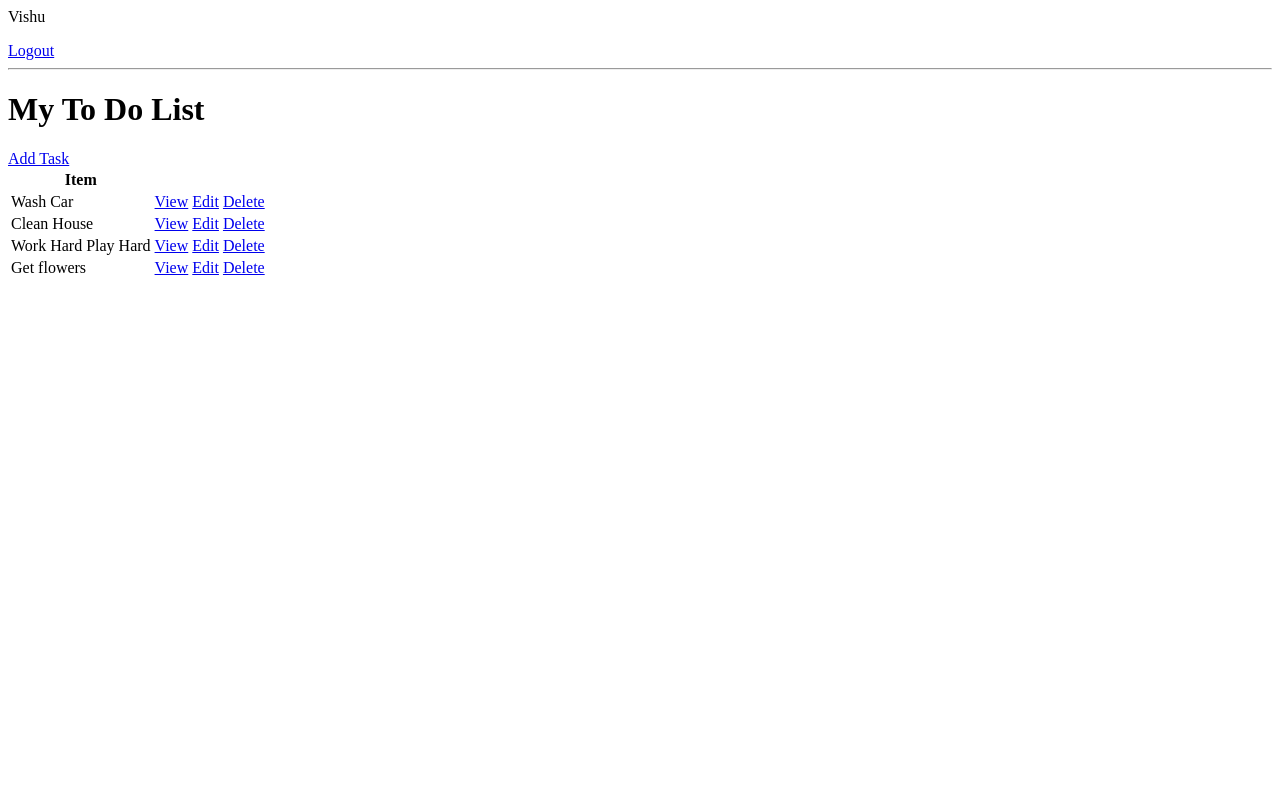
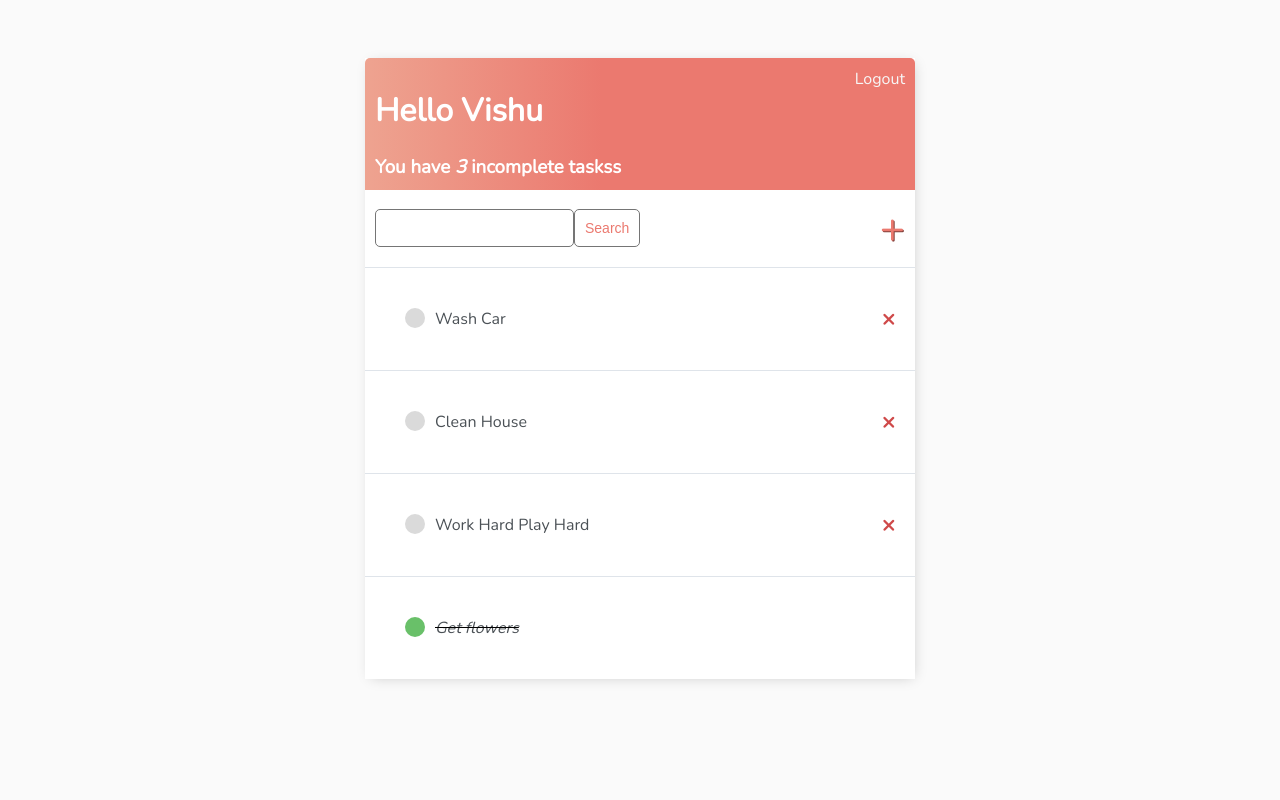
Before and after one commit to Vishwajeetbhalere/TODO_List, a Django app: page / in a window 1280 px wide. Run offline with Django 5.2, Linux system fonts and the light colour scheme; a user stored in the database is signed in; data comes from the database, SQL or seed files in the repository; both versions use the stored data as it was after the commit.

Commit message:
Thrid Commit

```diff
--- /dev/null
+++ b/base/templates/base/main.html
@@ -0,0 +1,140 @@
+<!DOCTYPE html>
+<html lang="en">
+<head>
+    <meta charset="UTF-8">
+    <meta name="viewport" content="width=device-width, initial-scale=1.0">
+
+    <link rel="preconnect" href="https://fonts.gstatic.com">
+    <link href="https://fonts.googleapis.com/css2?family=Nunito:wght@200&display=swap" rel="stylesheet">
+
+    <title>TO-DO List</title>
+
+    <style>
+      body {
+        background-color: #FAFAFA;
+        font-family: 'Nunito', sans-serif;
+        padding-top: 50px;
+        }
+
+        h1,
+        h2,
+        h3,
+        h4,
+        h5,
+        h6,{
+            font-family: 'Raleway', sans-serif;
+        }
+        .container{
+            max-width: 550px;
+            margin: auto;
+            background-color: #fff;
+            -webkit-box-shadow: 2px 2px 13px -4px rgba(0, 0, 0, 0.21);
+            box-shadow: 2px 2px 13px -4px rgba(0, 0, 0, 0.21);
+        }
+
+        .header-bar{
+          display: flex;
+          justify-content: space-between;
+          color: #fff;
+          padding: 10px;
+          border-radius: 5px 5px 0 0;
+          background: linear-gradient(90deg, #EEA390 0%, #EB796F 43%, #EB796F 100%);
+        }
+        .header-bar a{
+          color: rgb(247, 247, 247);
+          text-decoration: none;
+        }
+        .task-wrapper {
+          display: flex;
+          align-items: center;
+          justify-content: space-between;
+          padding: 20px;
+          background-color: #fff;
+          border-top: 1px solid #dfe4ea;
+      }
+
+      .task-title {
+          display: flex;
+          padding: 20px;
+      }
+
+      .task-title a {
+          text-decoration: none;
+          color: #4b5156;
+          margin-left: 10px;
+      }
+
+      .task-complete-icon {
+          height: 20px;
+          width: 20px;
+          background-color: rgb(105, 192, 105);
+          border-radius: 50%;
+      }
+
+      .task-incomplete-icon {
+          height: 20px;
+          width: 20px;
+          background-color: rgb(218, 218, 218);
+          border-radius: 50%;
+      }
+
+      .delete-link {
+          text-decoration: none;
+          font-weight: 900;
+          color: #cf4949;
+          font-size: 22px;
+          line-height: 0;
+          padding: 20px 0px;
+      }
+
+      #search-add-wrapper {
+          display: flex;
+          justify-content: space-between;
+          align-items: center;
+          padding: 10px;
+      }
+
+      #add-link {
+          color: #EB796F;
+          text-decoration: none;
+          font-size: 42px;
+          text-shadow: 1px 1px #81413b;
+      }
+
+      input[type=text],
+      input[type=password],
+      textarea {
+          border: 1px solid #757575;
+          border-radius: 5px;
+          padding: 10px;
+          width: 90%;
+      }
+
+      label {
+          padding-top: 10px !important;
+          display: block;
+      }
+
+      .button {
+          border: 1px solid #757575;
+          background-color: #FFF;
+          color: #EB796F;
+          padding: 10px;
+          font-size: 14px;
+          border-radius: 5px;
+          cursor: pointer;
+          text-decoration: none;
+      }
+
+    .card-body {
+        padding: 20px;
+    }
+    </style>
+</head>
+<body>
+    <div class="container">
+        {% block content %}
+        {% endblock content %}
+    </div>
+</body>
+</html>
--- a/base/templates/base/task_list.html
+++ b/base/templates/base/task_list.html
@@ -1,26 +1,54 @@
-{% if request.user.is_authenticated %}
-    <p>{{request.user}}</p>
+{% extends "base/main.html" %}
+
+{% block content %}
+
+<div class="header-bar">
+    <div>
+        <h1>Hello {{request.user|title}}</h1>
+        <h3 style="margin:0">You have <i>{{count}}</i> incomplete tasks{{count|pluralize:'s'}}</h3>
+    </div>
+
+    {% if request.user.is_authenticated %}
     <a href="{% url "logout" %}">Logout</a>
-{% else %}
-<a href="{% url "login" %}">Login</a>
-{% endif %}
+    {% else %}
+    <a href="{% url "login" %}">Login</a>
+    {% endif %}
+</div>
+
+<div id="search-add-wrapper">
+    <form action="" method="GET" style="display: flex">
+        <input type="text" name="search-area" value="{{search_input}}">
+        <input class="button" type="submit" value="Search">
+    </form>
+    <a id="add-link" href="{% url 'task-create' %}">&#x2b;</a>
+</div>
 
 
-<hr>
-<h1>My To Do List {{color}}</h1>
-<a href="{% url 'task-create' %}">Add Task</a>
-<table>
-    <tr>
-        <th>Item</th>
-    </tr>
+
+
+<div class="task-items-wrapper">
     {% for task in tasks %}
-    <tr>
-        <td>{{task.title}}</td>
-        <td><a href="{% url "task" task.id %}">View</a></td>
-        <td><a href="{% url "task-update" task.id %}">Edit</a></td>
-        <td><a href="{% url "task-delete" task.id %}">Delete</a></td>
-    </tr>
+    <div class="task-wrapper">
+        {% if task.complete %}
+            <div class="task-title">
+                <div class="task-complete-icon"></div>
+                <i><s><a href="{% url "task-update" task.id %}">{{task}}</a></s></i>
+            </div>
+
+        {% else %}
+        <div class="task-title">
+            <div class="task-incomplete-icon"></div>
+            <a href="{% url "task-update" task.id %}">{{task}}</a>
+        </div>
+        <a class="delete-link" href="{% url "task-delete" task.id %}">&#215;</a>
+        {% endif %}
+
+    </div>
     {% empty %}
     <h3>No Items in List</h3>
     {% endfor %}
-</table>
+</div>
+
+
+
+{% endblock content %}
--- a/base/views.py
+++ b/base/views.py
@@ -1,6 +1,4 @@
-from django.forms import BaseModelForm
-from django.http import HttpResponse
-from django.shortcuts import render
+from django.shortcuts import render, redirect
 from django.views.generic.list import ListView
 from django.views.generic.detail import DetailView
 from django.views.generic.edit import CreateView, UpdateView, DeleteView, FormView
@@ -35,6 +33,11 @@ class RegisterPage(FormView):
             login(self.request, user)
         return super(RegisterPage, self).form_valid(form)
 
+    def get(self, *args, **kwargs):
+        if self.request.user.is_authenticated:
+            return redirect('tasks')
+        return super(RegisterPage, self).get(*args, **kwargs)
+
 
 class TaskList(LoginRequiredMixin, ListView):
     model = Task
@@ -44,6 +47,14 @@ class TaskList(LoginRequiredMixin, ListView):
         context = super().get_context_data(**kwargs)
         context['tasks'] = context['tasks'].filter(user=self.request.user)
         context['count'] = context['tasks'].filter(complete=False).count()
+
+        search_input = self.request.GET.get('search-area') or ''
+        if search_input:
+            context['tasks'] = context['tasks'].filter(
+                title__startswith=search_input)
+
+        context['search_input'] = search_input
+
         return context
 
 
```
Also changed, not shown: base/templates/base/login.html (+16 -7 lines), base/templates/base/register.html (+22 -7 lines), base/templates/base/task_confirm_delete.html (+16 -6 lines), base/templates/base/task_form.html (+18 -7 lines), db.sqlite3.
